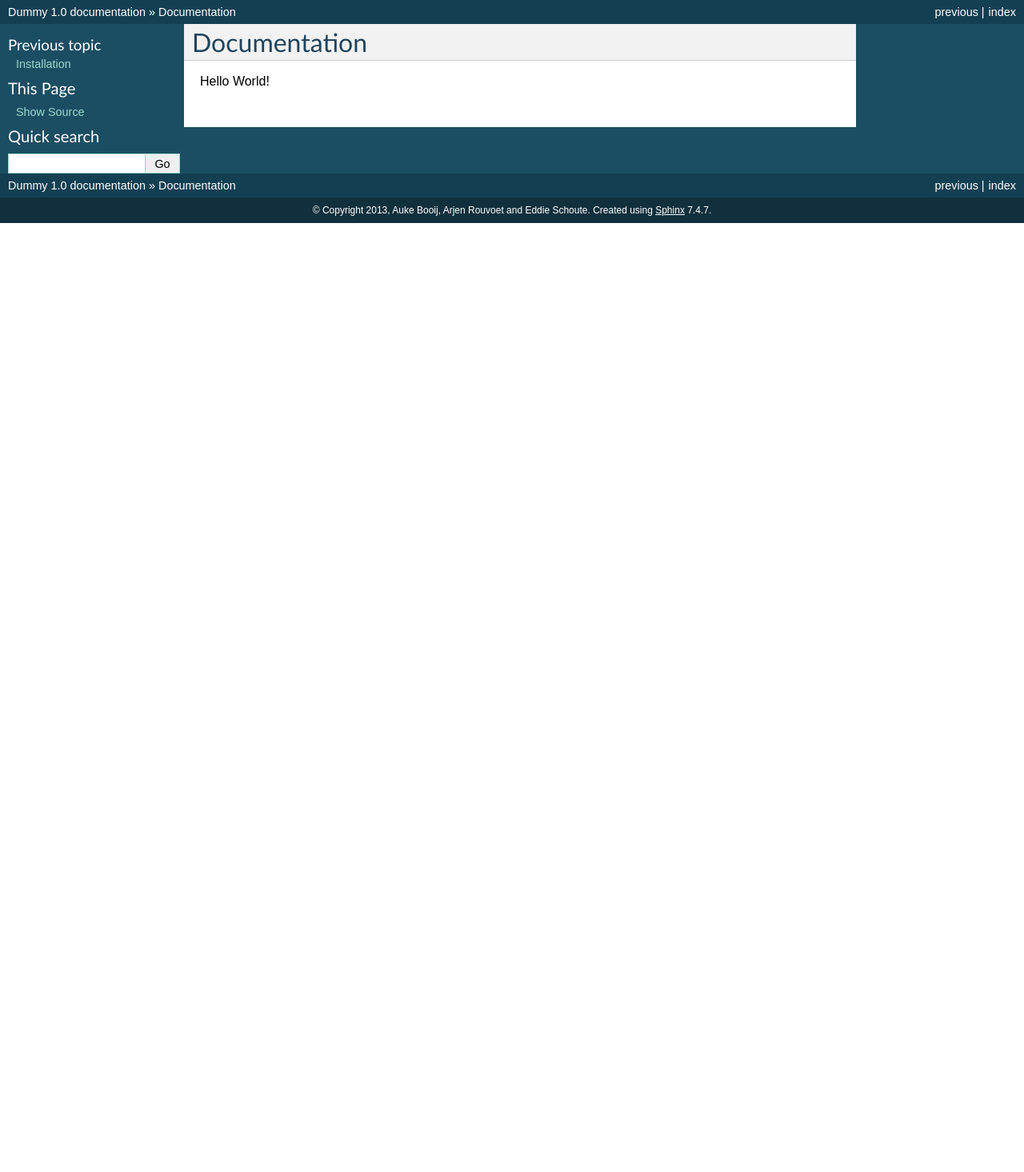
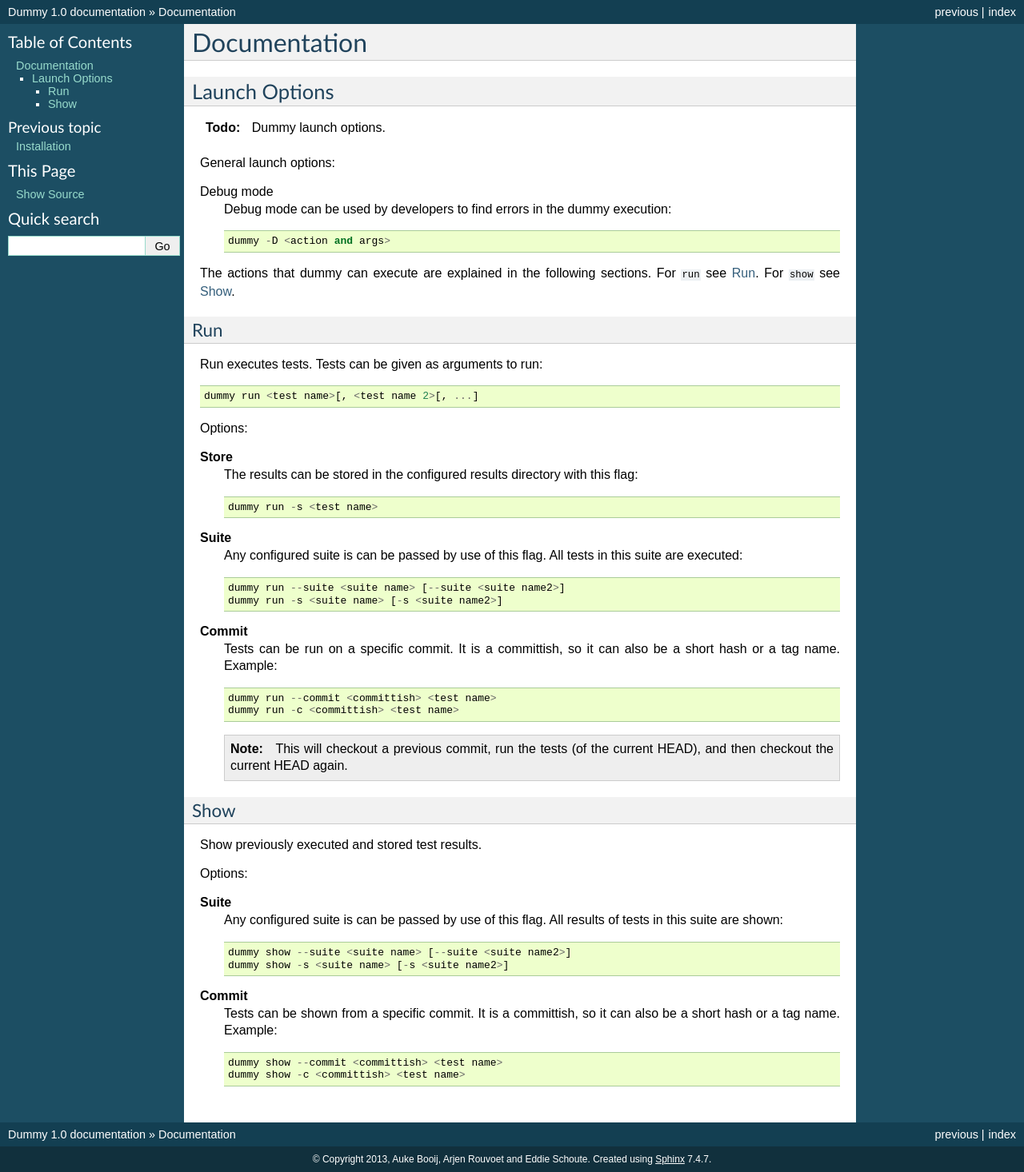
Before and after one commit to ajrouvoet/dummy, a Sphinx documentation site: the page built from dummy/documentation/documentation.rst, in a window 1280 px wide. Shown: the whole page at 80% size. Built offline with Sphinx 7.4.7, drawn with Linux system fonts in a browser that asks for light colours; before the commit the page ends 900 px from its top, so only the background shows below that.

Commit message:
Further extended Quickstart
Also added a Documentation section on Launch Options.
And added example files.

```diff
--- /dev/null
+++ b/dummy/documentation/code/example_dummy_config.py
@@ -0,0 +1,38 @@
+import os
+from dummy.collectors.generic import PassFailCollector
+from dummy.statistics.generic import CountEngine
+
+TEMP_DIR = '.tmp' # directory for temp files
+TESTS_DIR = 'tests' # directory with all the tests
+TEST_OUTPUT_DIR = os.path.join( TEMP_DIR, 'logs' )
+TARGET_DIR = 'results' # Store results in this directory
+SRC_DIR = 'src'
+
+ENV = [
+	'TEMP_DIR',
+	'TESTS_DIR',
+	'SRC_DIR',
+]
+
+SUITES = {
+	'all': [ '%s/*' % TESTS_DIR ]
+}
+
+GIT_TAG_RELEASE_REGEX = r".*"
+RELEASES = {}
+TEST_RUNNER = '%s/bin/runner.sh'
+METRICS = {
+        # passing/failing of a test is configured as a collector
+        'pass/fail': {
+                'collector': PassFailCollector()
+        },
+}
+STATISTICS = {
+        # we can configure what statistics are gathered over the different tests
+        # several statistics engines exist in the python module `dummy.statistics.generic`
+
+        # let's count for example the amount of tests failed/passed
+        'tests passing': {
+                'engine': CountEngine
+        },
+}
--- a/dummy/documentation/documentation.rst
+++ b/dummy/documentation/documentation.rst
@@ -1,4 +1,75 @@
 Documentation
-======
+=============
 
-Hello World!
+
+.. _launch-options:
+
+Launch Options
+--------------------
+.. todo::
+	Dummy launch options.
+
+General launch options:
+
+Debug mode
+	Debug mode can be used by developers to find errors in the dummy execution::
+
+		dummy -D <action and args>
+
+The actions that dummy can execute are explained in the following sections.
+For ``run`` see :ref:`action-run`. For ``show`` see :ref:`action-show`.
+
+.. _action-run:
+
+Run
+^^^
+Run executes tests.
+Tests can be given as arguments to run::
+
+	dummy run <test name>[, <test name 2>[, ...]
+
+Options:
+
+**Store**
+	The results can be stored in the configured results directory with this flag::
+
+		dummy run -s <test name>
+
+**Suite**
+	Any configured suite is can be passed by use of this flag. All tests in this suite are executed::
+
+		dummy run --suite <suite name> [--suite <suite name2>]
+		dummy run -s <suite name> [-s <suite name2>]
+
+**Commit**
+	Tests can be run on a specific commit.
+	It is a committish, so it can also be a short hash or a tag name.
+	Example::
+
+		dummy run --commit <committish> <test name>
+		dummy run -c <committish> <test name>
+
+	.. note::
+		This will checkout a previous commit, run the tests (of the current HEAD), and then checkout the current HEAD again.
+
+.. _action-show:
+
+Show
+^^^^
+Show previously executed and stored test results.
+
+Options:
+
+**Suite**
+	Any configured suite is can be passed by use of this flag. All results of tests in this suite are shown::
+
+		dummy show --suite <suite name> [--suite <suite name2>]
+		dummy show -s <suite name> [-s <suite name2>]
+
+**Commit**
+	Tests can be shown from a specific commit.
+	It is a committish, so it can also be a short hash or a tag name.
+	Example::
+
+		dummy show --commit <committish> <test name>
+		dummy show -c <committish> <test name>
```
Also changed, not shown: dummy/documentation/quickstart.rst (+52 -3 lines), 1 other file.
